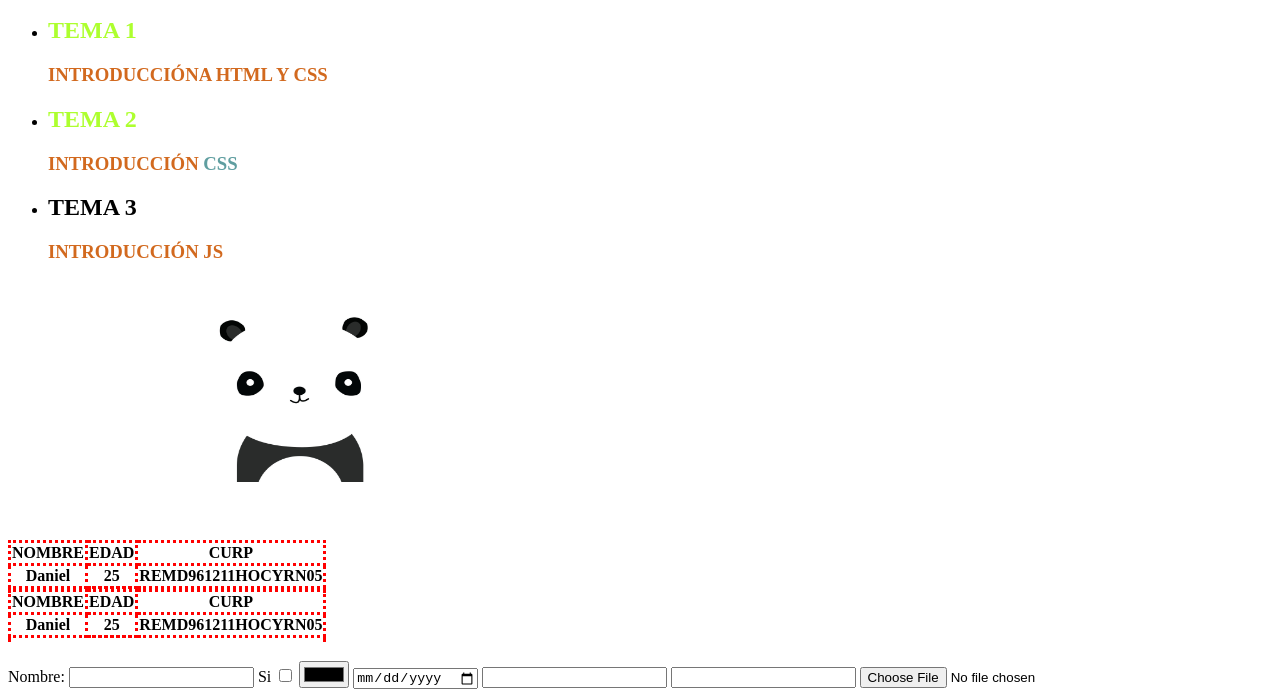
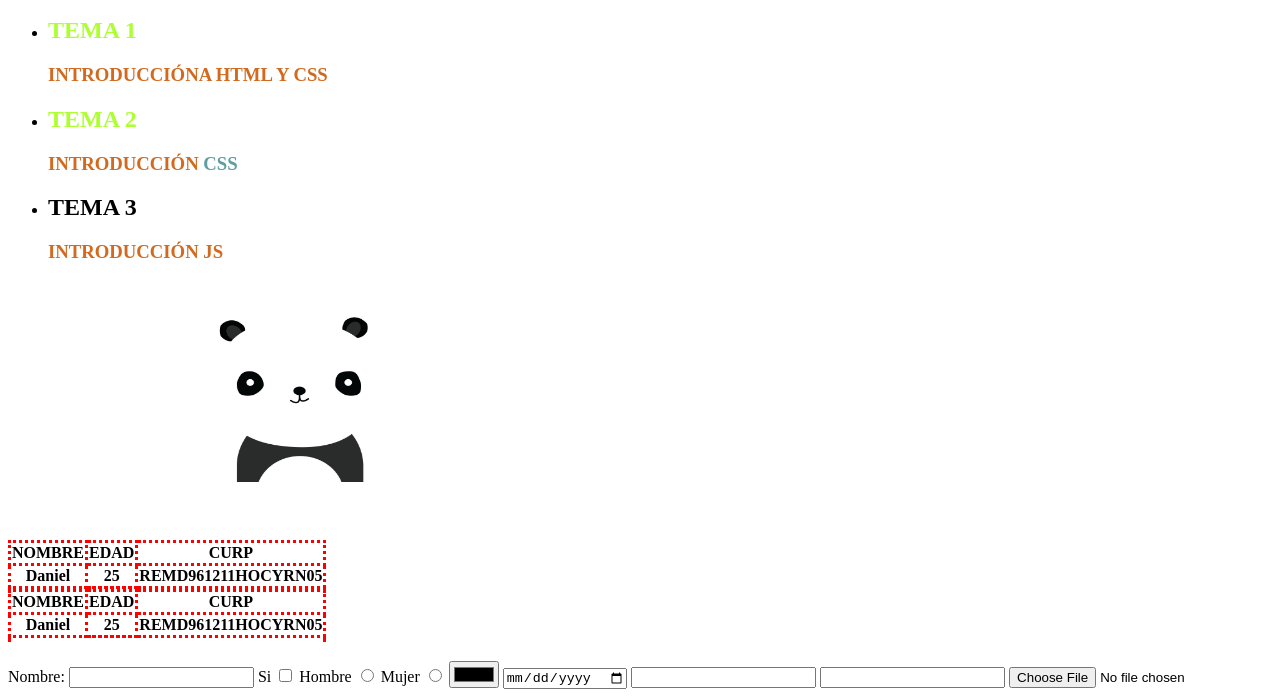
Before and after one commit to I6B-2022/practica1-Daniel-Reyes, a plain HTML site: page index.html in a window 1280 px wide. Shown: the part 105-802 px from the top of the page. Drawn offline with Linux system fonts and the light colour scheme.

Commit message:
Update index.html

```diff
--- a/index.html
+++ b/index.html
@@ -86,6 +86,10 @@
         <input type="text">
         <label>Si</label>
         <input type="checkbox">
+        <label>Hombre</label>
+        <input type="radio">
+        <label>Mujer</label>
+        <input type="radio">
         <input type="color">
         <input type="date">
         <input type="email">
```
